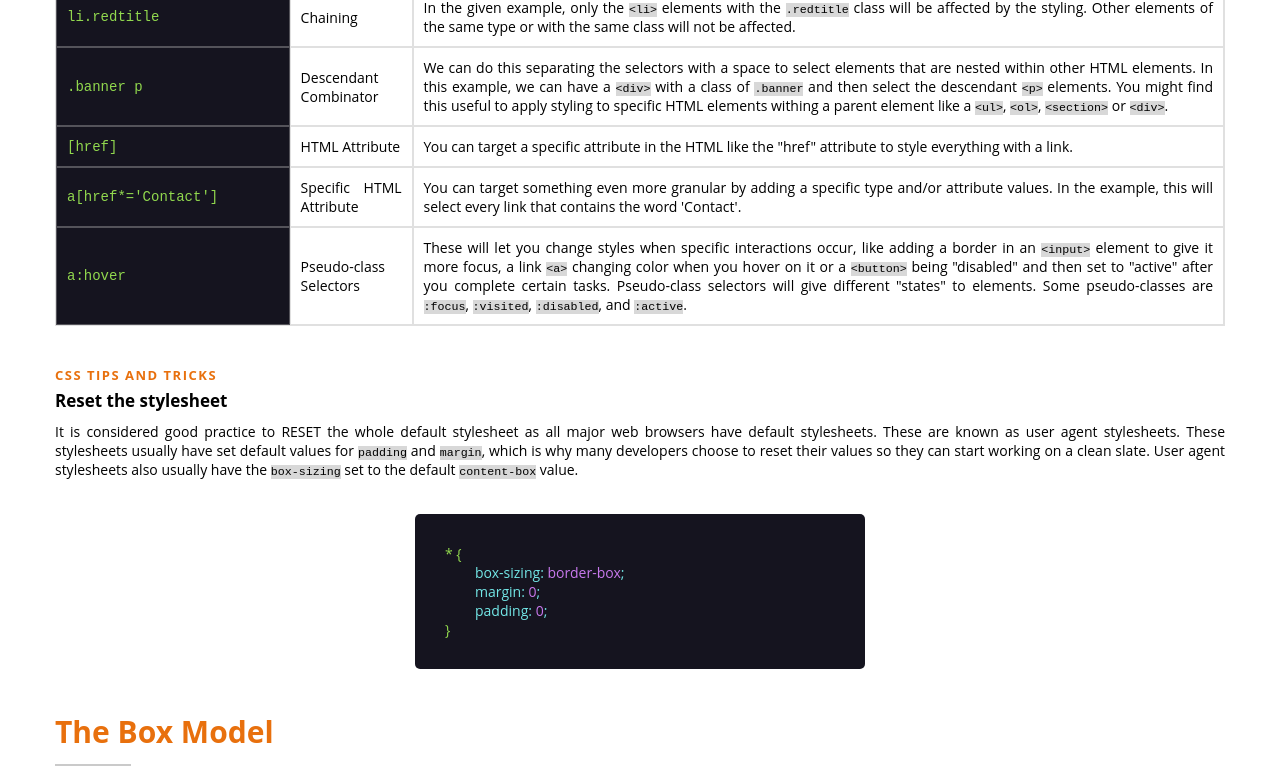
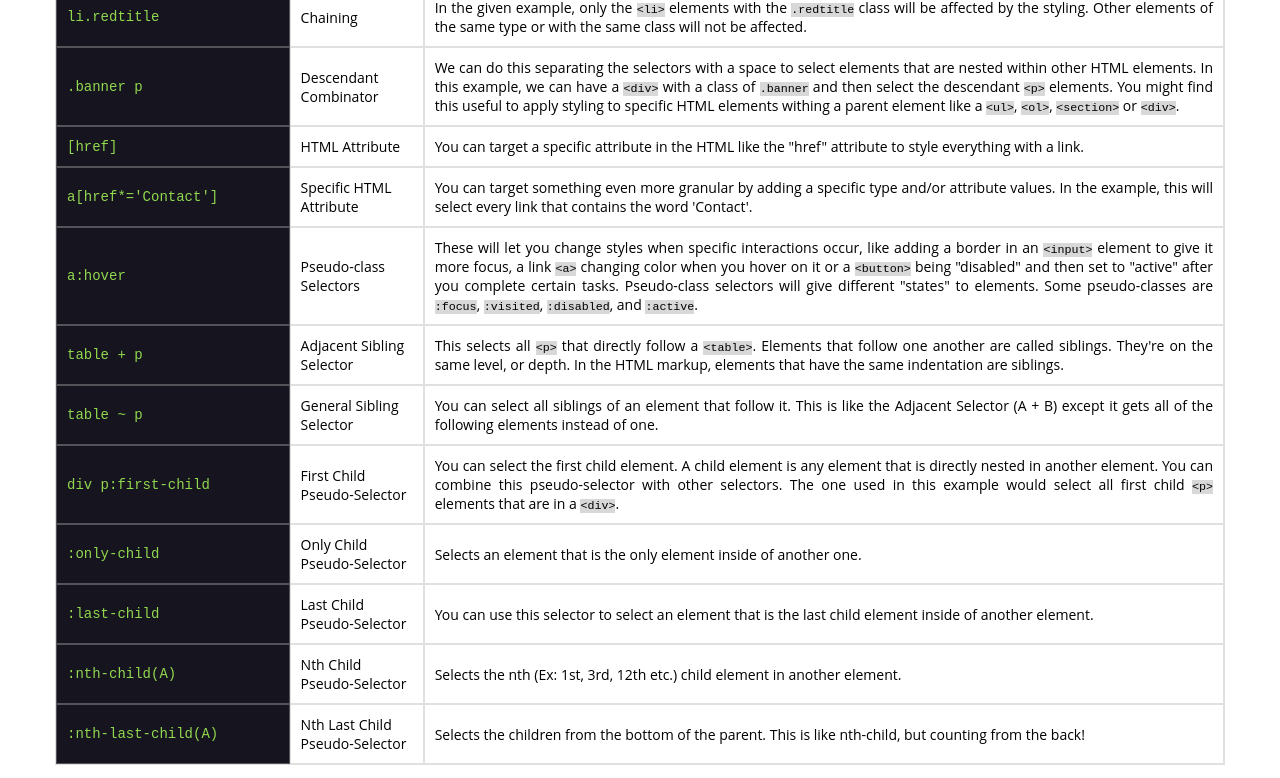
Before and after one commit to arturo-dlt/CSS-Cheat-Sheet, a plain HTML site: page index.html in a window 1280 px wide. Shown: the part 1057-1835 px from the top of the page. Drawn offline with Linux system fonts and the light colour scheme.

Commit message:
Learning more about Selectors

```diff
--- a/index.html
+++ b/index.html
@@ -94,6 +94,41 @@
                         <td class="property">a:hover</td>
                         <td>Pseudo-class Selectors</td>
                         <td> These will let you change styles when specific interactions occur, like adding a border in an <code>&lt;input&gt;</code> element to give it more focus, a link <code>&lt;a&gt;</code> changing color when you hover on it or a <code>&lt;button&gt;</code> being "disabled" and then set to "active" after you complete certain tasks. Pseudo-class selectors will give different "states" to elements. Some pseudo-classes are <code>:focus</code>, <code>:visited</code>, <code>:disabled</code>, and <code>:active</code>.</td>
+                    </tr>
+                    <tr>
+                        <td class="property">table + p</td>
+                        <td>Adjacent Sibling Selector</td>
+                        <td>This selects all <code>&lt;p&gt;</code> that directly follow a <code>&lt;table&gt;</code>. Elements that follow one another are called siblings. They're on the same level, or depth. In the HTML markup, elements that have the same indentation are siblings.</td>
+                    </tr>
+                    <tr>
+                        <td class="property">table ~ p</td>
+                        <td>General Sibling Selector</td>
+                        <td>You can select all siblings of an element that follow it. This is like the Adjacent Selector (A + B) except it gets all of the following elements instead of one.</td>
+                    </tr>
+                    <tr>
+                        <td class="property">div p:first-child</td>
+                        <td>First Child Pseudo-Selector</td>
+                        <td>You can select the first child element. A child element is any element that is directly nested in another element. You can combine this pseudo-selector with other selectors. The one used in this example would select all first child <code>&lt;p&gt;</code> elements that are in a <code>&lt;div&gt;</code>.</td>
+                    </tr>
+                    <tr>
+                        <td class="property">:only-child</td>
+                        <td>Only Child Pseudo-Selector</td>
+                        <td>Selects an element that is the only element inside of another one.</td>
+                    </tr>
+                    <tr>
+                        <td class="property">:last-child</td>
+                        <td>Last Child Pseudo-Selector</td>
+                        <td>You can use this selector to select an element that is the last child element inside of another element.</td>
+                    </tr>
+                    <tr>
+                        <td class="property">:nth-child(A)</td>
+                        <td>Nth Child Pseudo-Selector</td>
+                        <td>Selects the nth (Ex: 1st, 3rd, 12th etc.) child element in another element.</td>
+                    </tr>
+                    <tr>
+                        <td class="property">:nth-last-child(A)</td>
+                        <td>Nth Last Child Pseudo-Selector</td>
+                        <td>Selects the children from the bottom of the parent. This is like nth-child, but counting from the back!</td>
                     </tr>
                 </tbody>
             </table>
--- a/resources/css/style.css
+++ b/resources/css/style.css
@@ -119,11 +119,11 @@ th {
     background-color: rgb(246, 246, 246);
 }
 
-td {
+td:nth-child(3) {
     text-align: justify;
 }
 
-td, p {
+td, p, li {
     font-size: 14px;
 }
 
```
